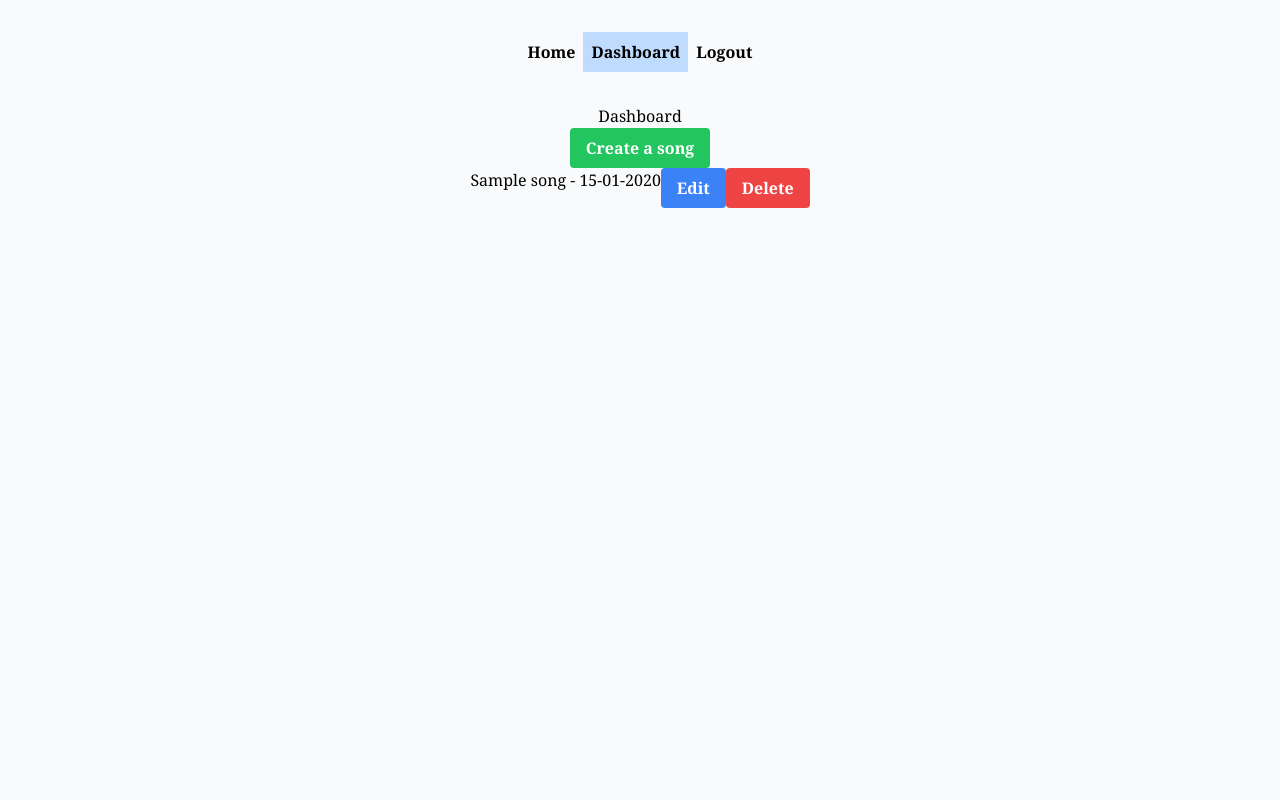
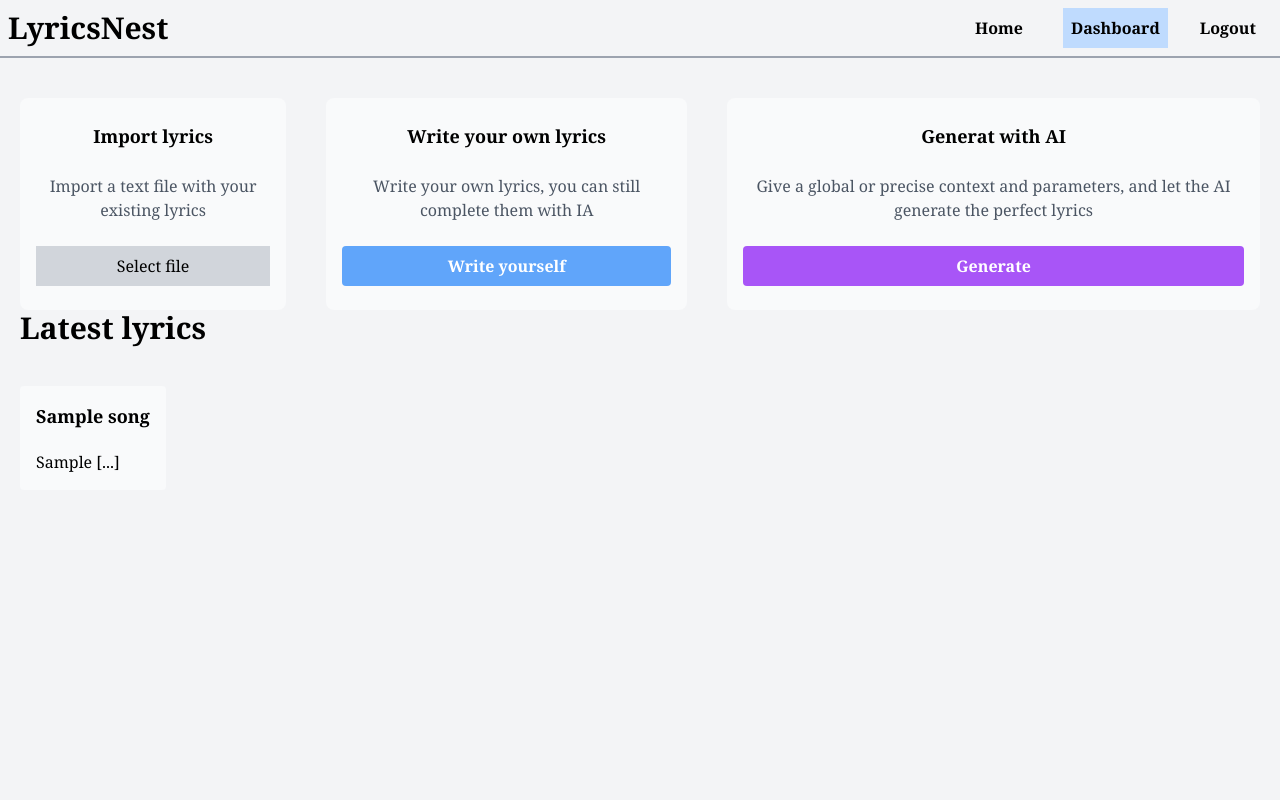
Before and after one commit to nicoferr/lyricsnest, a Django app: page /dashboard/ in a window 1280 px wide. Run offline with Django 5.2, Linux system fonts and the light colour scheme; a user stored in the database is signed in; tables that the repository leaves empty hold one stand-in row (values such as "Sample post"); some libraries are stand-ins or nearby versions.

Commit message:
styles, import file, generation structure

```diff
--- a/mylyrics/templates/mylyrics/_partials/header.html
+++ b/mylyrics/templates/mylyrics/_partials/header.html
@@ -1,27 +1,31 @@
-<header class="w-full sticky top-0 flex items-center justify-center p-8">
+<header class="w-full sticky top-0 flex items-center justify-center p-2 mb-10 border-b-2 border-gray-400">
 
+    <h1 class="text-3xl font-bold">LyricsNest</h1>
+
+    <div class="flex items-center justify-end w-full">
         <a  href="{% url 'mylyrics:home' %}"
-        class="{% if request.resolver_match.url_name == 'home' %}bg-blue-200{% endif %} rounded-xs font-semibold p-2"
+            class="{% if request.resolver_match.url_name == 'home' %}bg-blue-200{% endif %} rounded-xs font-semibold p-2 mx-4"
         >Home</a>
 
         {% if user.is_authenticated %}
 
             <a  href="{% url 'mylyrics:dashboard' %}"
-            class="{% if request.resolver_match.url_name == 'dashboard' %}bg-blue-200{% endif %} rounded-xs font-semibold p-2"
+                class="{% if request.resolver_match.url_name == 'dashboard' %}bg-blue-200{% endif %} rounded-xs font-semibold p-2 mx-4"
             >Dashboard</a>
 
             <form method="post" action="{% url 'mylyrics:logout' %}">
                 {% csrf_token %}
                 <button
-                class="font-semibold p-2 rounded-xs cursor-pointer"
+                    class="font-semibold p-2 rounded-xs cursor-pointer p-2 mx-2"
                 >Logout</button>
             </form>
         {% else %}
             <a  href="{% url 'mylyrics:signup' %}"
-            class="{% if request.resolver_match.url_name == 'signup' %}bg-blue-200{% endif %} rounded-xs font-semibold p-2"
+                class="{% if request.resolver_match.url_name == 'signup' %}bg-blue-200{% endif %} rounded-xs font-semibold p-2 mx-4"
             >Sign up</a>
             <a href="{% url 'mylyrics:login' %}"
-            class="{% if request.resolver_match.url_name == 'login' %}bg-blue-200{% endif %} rounded-xs font-semibold p-2"
+                class="{% if request.resolver_match.url_name == 'login' %}bg-blue-200{% endif %} rounded-xs font-semibold p-2 mx-4"
             >Log in</a>
         {% endif %}
+    </div>
 </header>
--- a/mylyrics/templates/mylyrics/base.html
+++ b/mylyrics/templates/mylyrics/base.html
@@ -10,11 +10,11 @@
     <title>{% block title %}My Lyrics{% endblock %}</title>
     {% block stylesheets %}{% endblock %}
 </head>
-<body class="bg-gray-50 text-black font-serif leading-normal tracking-normal">
+<body class="bg-gray-100 text-black font-serif leading-normal tracking-normal">
     <div class="container mx-auto">
         <section class="flex flex-col items-center h-screen">
             {% include 'mylyrics/_partials/header.html' %}
-            <div class="flex flex-col items-center h-full">
+            <div class="flex flex-col items-center h-full w-full">
                 {% block content %}
                 {% endblock %}
             </div>
--- a/mylyrics/templates/mylyrics/dashboard.html
+++ b/mylyrics/templates/mylyrics/dashboard.html
@@ -1,22 +1,79 @@
 {% extends "mylyrics/base.html" %}
 
 {% block content %}
-    <h2>Dashboard</h2>
 
-    <a href="{% url 'mylyrics:create-song' %}">
+    <div class="w-full flex space-between items-align justify-center mb-15">
+        <div class="flex flex-col bg-gray-50 border-1 border-gray-300 rounded-lg p-4 w-3xs items-center justify-between mx-5">
+            <h1 class="text-lg font-semibold my-2">Import lyrics</h1>
+            <span class="text-center text-gray-600 my-4">Import a text file with your existing lyrics</span>
+            <form class="flex flex-col w-full my-2" method="POST" action="{% url 'mylyrics:import' %}" enctype="multipart/form-data">
+                {% csrf_token %}
+                <label for="file" class="flex justify-center w-full bg-gray-300 hover:bg-gray-400 hover:text-white rounded-xs cursor-pointer py-2">Select file</label>
+                <span id="filename" class="w-full text-ellipsis"></span>
+                <input type="file" id="file" name="file" class="hidden" accept=".txt" />
+                <button id="import-btn"
+                    class="hidden w-full bg-blue-400 hover:bg-blue-500 text-white font-bold py-2 px-4 rounded focus:outline-none focus:shadow-outline cursor-pointer"
+                >Import</button>
+            </form>
+        </div>
+        <div class="flex flex-col bg-gray-50 border-1 border-gray-300 rounded-lg p-4 w-3xs items-center justify-between mx-5">
+            <h1 class="text-lg font-semibold my-2">Write your own lyrics</h1>
+            <span class="text-center text-gray-600 my-4">Write your own lyrics, you can still complete them with IA</span>
+            <a href="{% url 'mylyrics:create-song' %}" class="w-full my-2">
                 <button
-            class="bg-green-500 hover:bg-green-700 text-white font-bold py-2 px-4 rounded focus:outline-none focus:shadow-outline cursor-pointer"
-        >Create a song</button>
+                    class="w-full bg-blue-400 hover:bg-blue-500 text-white font-bold py-2 px-4 rounded focus:outline-none focus:shadow-outline cursor-pointer"
+                >Write yourself</button>
             </a>
+        </div>
+        <div class="flex flex-col bg-gray-50 border-1 border-gray-300 rounded-lg p-4 w-3xs items-center justify-between mx-5">
+            <h1 class="text-lg font-semibold my-2">Generat with AI</h1>
+            <span class="text-center text-gray-600 my-4">Give a global or precise context and parameters, and let the AI generate the perfect lyrics</span>
+            <a href="{% url 'mylyrics:create-song' %}" class="w-full my-2">
+                <button
+                    class="w-full bg-purple-500 hover:bg-purple-600 text-white font-bold py-2 px-4 rounded focus:outline-none focus:shadow-outline cursor-pointer"
+                >Generate</button>
+            </a>
+        </div>
+    </div>
 
+    <div class="w-full flex flex-col mb-15">
+        <h1 class="text-3xl font-semibold mb-10 mx-5">Latest lyrics</h1>
+        <div class="w-full flex">
             {% for song in songs %}
-        <div class="flex">
-            <span>
-                {{ song.title }} - {{ song.created_at | date:"d-m-Y" }}
+                <a href="{% url 'mylyrics:edit-song' pk=song.id %}" class="mx-5 flex items-stretch hover:shadow">
+                    <div class="flex flex-col border-1 border-gray-300 rounded bg-gray-50 p-4 w-3xs">
+                        <span class="text-lg font-semibold mb-5">
+                            {{ song.title }}
                         </span>
-            <a href="{% url 'mylyrics:edit-song' pk=song.id %}"><button class="bg-blue-500 hover:bg-blue-700 text-white font-bold py-2 px-4 rounded focus:outline-none focus:shadow-outline cursor-pointer">Edit</button></a>
+                        <div class="text-justify wrap-break-word">
+                            {{ song.lyrics | slice:":80" | linebreaksbr }} [...]
+                        </div>
+                        <!-- <div class="flex items-center justify-end mt-4">
+                            <a href="{% url 'mylyrics:edit-song' pk=song.id %}"><button class="bg-blue-400 hover:bg-blue-500 text-white font-bold py-2 px-4 rounded focus:outline-none focus:shadow-outline cursor-pointer">Edit</button></a>
                             <a href="{% url 'mylyrics:delete-song' pk=song.id %}" onclick="return confirm('Delete this lyrics ?')"><button class="bg-red-500 hover:bg-red-700 text-white font-bold py-2 px-4 rounded focus:outline-none focus:shadow-outline cursor-pointer">Delete</button></a>
+                        </div> -->
                     </div>
+                </a>
+            {% empty %}
+                <p class="mx-5">No lyrics yet !</p>
             {% endfor %}
+        </div>
+    </div>
 
 {% endblock %}
+
+{% block scripts %}
+<script>
+    document.getElementById('file').addEventListener('change', (e) => {
+        const filename = document.getElementById('filename')
+        filename.innerHTML = e.target.files[0]?.name || ""
+
+        const importBtn = document.getElementById('import-btn')
+        if (e.target.files.length > 0) {
+            importBtn.style.display = 'block'
+        } else {
+            importBtn.style.display = 'hidden'
+        }
+    })
+</script>
+{% endblock %}
--- a/mylyrics/urls.py
+++ b/mylyrics/urls.py
@@ -13,4 +13,7 @@ urlpatterns = [
     path('songs/create/', login_required(views.create_song), name="create-song"),
     path('songs/<int:pk>/edit', login_required(views.edit_song), name="edit-song"),
     path('songs/<int:pk>/delete', login_required(views.delete_song), name="delete-song"),
+    path('import/', login_required(views.import_lyrics), name="import"),
+    path('generate/', login_required(views.generate), name="generate"),
+    path('generate/<int:pk>', login_required(views.generate), name="edit-generate")
 ]
--- a/mylyrics/views.py
+++ b/mylyrics/views.py
@@ -7,6 +7,7 @@ from django.utils import timezone
 from django.urls import reverse
 from .models import Song
 from .forms import SongForm
+import re
 
 # Create your views here.
 def index(request):
@@ -71,3 +72,30 @@ def delete_song(request, pk):
     song.delete()
 
     return redirect('mylyrics:dashboard')  # ou autre vue
+
+@login_required
+def import_lyrics(request):
+    if(request.method == 'POST'):
+        uploaded_file = request.FILES.get('file')
+
+        if uploaded_file and uploaded_file.name.endswith('.txt'):
+            title = uploaded_file.name[:-4]
+            lyrics = uploaded_file.read().decode('utf-8', errors="replace")
+
+            lyrics = re.sub(r'\n\s*\n+', '\n\n', lyrics)
+
+            Song.objects.create(
+                title = title.strip(),
+                lyrics = lyrics.strip(),
+                user = request.user
+            )
+
+    return redirect('mylyrics:dashboard')
+
+@login_required
+def generate(request, pk=None):
+    song = None
+    if pk:
+        song = get_object_or_404(Song, pk=pk)
+
+    return render(request, 'mylyrics/songs/generate.html', { 'song': song })
```
Also changed, not shown: mylyrics/templates/mylyrics/songs/form.html (+9 -1 lines), mylyrics/templates/mylyrics/songs/generate.html (added, +27 -0 lines). Lines whose indentation alone changed are shown as unchanged.
